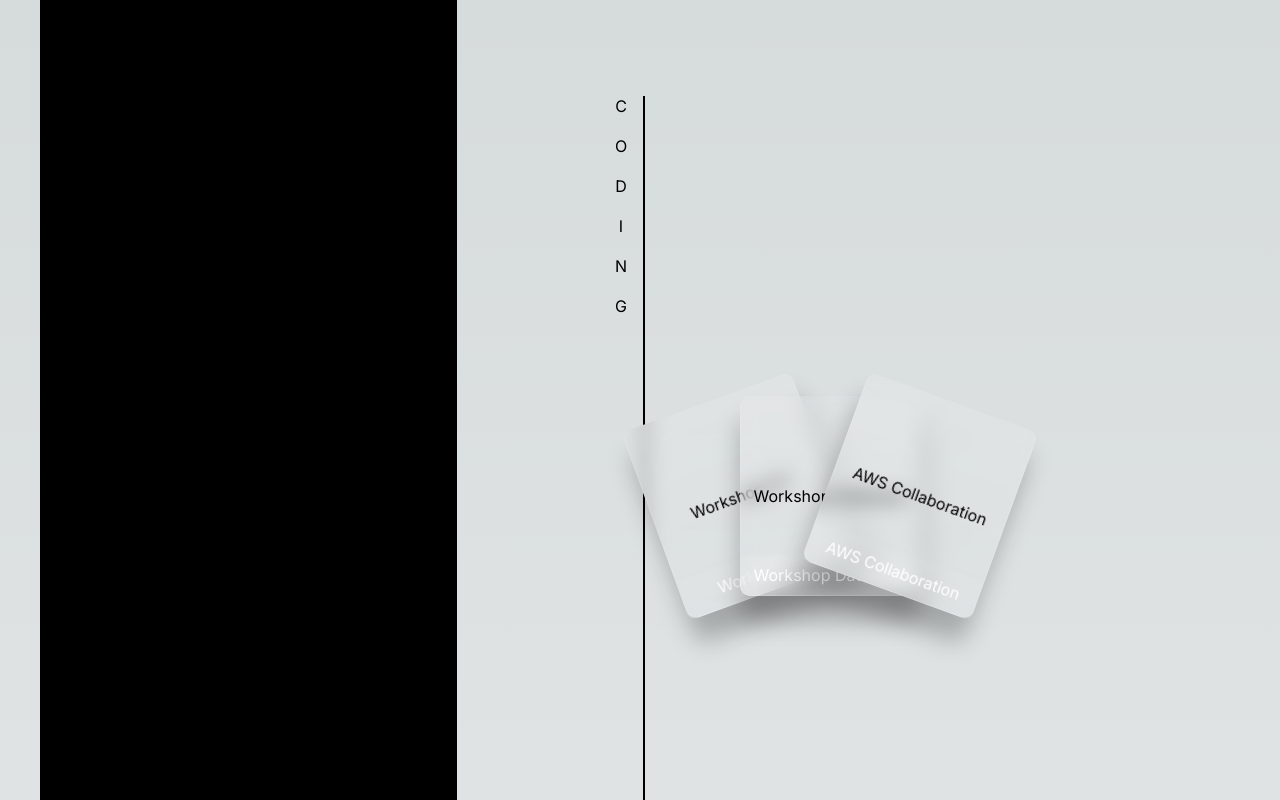
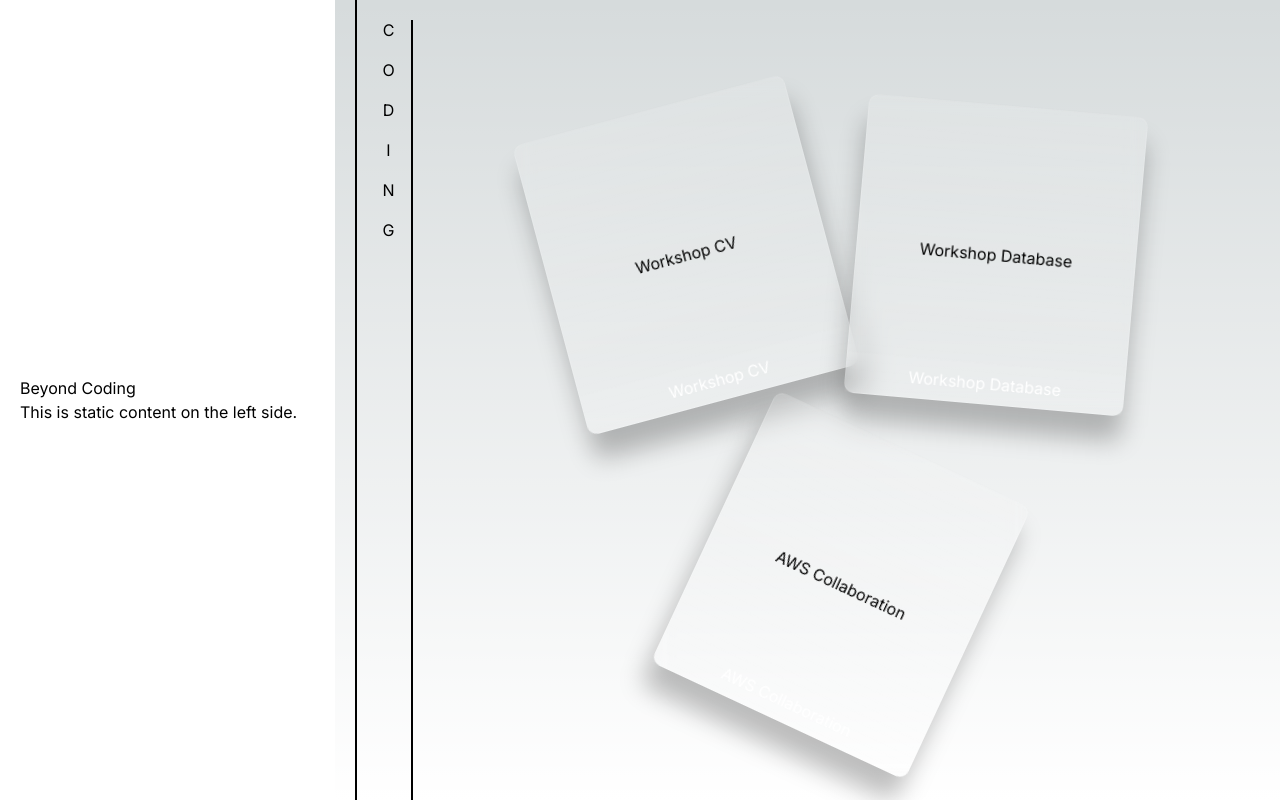
Before and after one commit to tangminhanh/three-next-js, a Next.js app in the folder next-threejs-typescript-example/: page /about-me/community in a window 1280 px wide. Shown: the top 800 px of the page. Built offline with nearby package versions, Linux system fonts and the light colour scheme.

Commit message:
no idea with community

```diff
--- a/next-threejs-typescript-example/src/app/SwipeContainers.tsx
+++ b/next-threejs-typescript-example/src/app/SwipeContainers.tsx
@@ -1,8 +1,8 @@
-import React, { useState, useRef } from 'react';
-import { useSwipeable } from 'react-swipeable';
-import Home from './/about-me/page';
-import Edu from './/about-me/edu/page'
-import Work from './/about-me/work/page'
+import React, { useRef } from 'react';
+import Home from './about-me/page';
+import Edu from './about-me/edu/page';
+import Work from './about-me/work/page';
+import Community from './about-me/community/page';
 
 const SwipeContainer = () => {
   const containerRef = useRef<HTMLDivElement>(null);
@@ -38,6 +38,9 @@
       <div className="slide" style={{ height: '100%' }}>
         <Work />
       </div>
+      <div className="slide" style={{ height: '100%' }}>
+        <Community />
+      </div>
     </div>
   );
 };
--- /dev/null
+++ b/next-threejs-typescript-example/src/app/about-me/community/Community.module.css
@@ -0,0 +1,6 @@
+.mainContainer {
+    display: flex;
+    flex-direction: row;
+    height: 100vh;
+    padding: 5px;
+}
--- a/next-threejs-typescript-example/src/app/about-me/community/page.tsx
+++ b/next-threejs-typescript-example/src/app/about-me/community/page.tsx
@@ -1,14 +1,12 @@
 'use client'
 import React from 'react'
-import Image from 'next/image'
-import {Bar} from '../../ui/bar'
 import BeyondCodingPage from '../../ui/BeyondCodingMilestone'
+import styles from './Community.module.css';
 
 export default function Community() {
-
-    return (
-        <main className="flex min-h-screen flex-col items-center justify-between p-24">
-        <BeyondCodingPage/>
-        </main>
-    )
+  return (
+    <main className={` flex min-h-screen flex-col items-center justify-between`}>
+      <BeyondCodingPage/>
+    </main>
+  )
 }
--- a/next-threejs-typescript-example/src/app/lib/data.ts
+++ b/next-threejs-typescript-example/src/app/lib/data.ts
@@ -61,14 +61,19 @@
   {
     title: 'C O D I N G',
     items: ['Workshop CV', 'Workshop Database', 'AWS Collaboration'],
+    img: ['hehe', 'hihi','hoho']
   },
   {
     title: 'C O M M U N I T Y',
     items: ['Maincom Community', 'GL Viet Camp', 'Programmer Chief Enitio Camp'],
+    img: ['hehe', 'hihi','hoho']
+
   },
   {
     title: 'C R E A T O R',
     items: ['Vlog', 'TikTok', 'Blog'],
+    img: ['hehe', 'hihi','hoho']
+
   },
   {
     title: 'C O N T I N U E  S T U D Y',
@@ -79,5 +84,7 @@
       'Machine Learning for Data Science Certification',
       'Web Development Certification',
     ],
+    img: ['hehe', 'hihi','hoho']
+
   },
 ];
--- a/next-threejs-typescript-example/src/app/lib/types.ts
+++ b/next-threejs-typescript-example/src/app/lib/types.ts
@@ -12,4 +12,5 @@
 export interface TimelineSection {
   title: string;
   items: string[];
+  img: string[];
 }
--- a/next-threejs-typescript-example/src/app/ui/BeyondCoding.module.css
+++ b/next-threejs-typescript-example/src/app/ui/BeyondCoding.module.css
@@ -1,33 +1,31 @@
+/* BeyondCoding.module.css */
 .container {
   display: flex;
+  overflow: hidden;
+  height: 100vh;
 }
 
 .staticContent {
   flex: 1;
-  padding-top: 30%;
-  margin-left:40px;
-  padding-right: 140px;
-  position: fixed;
-  top: 0;
-  left: 0;
-  height: 100%;
-  background-color: black;
-  /* Adjust as needed */
-  z-index: 1;
+  background-color: white;
+  display: flex;
+  flex-direction: column;
+  align-items: flex-start;
+  justify-content: center;
+  padding: 20px;
 }
 
 .divider {
   width: 2px;
   background-color: black;
-  margin-left: 250px;
-  /* Adjust as needed to make space for the static content */
+  margin-left: 20px;
+  /* Adjust as needed */
 }
 
 .timeline {
   flex: 3;
-  margin-left: 252px;
-  /* Adjust as needed to align with the divider */
   overflow-y: auto;
+  padding: 20px;
 }
 
 .timelineSection {
@@ -39,38 +37,42 @@
 .timelineTitle {
   writing-mode: vertical-rl;
   text-orientation: upright;
-  /* transform: rotate(180deg); */
   padding-right: 10px;
-  margin-right: 20px;
+  margin-right: 10px;
   border-right: 2px solid black;
   height: 100%;
 }
 
 .cardContainer {
   display: flex;
+  flex-wrap: wrap;
   justify-content: center;
-  align-items: center;
-  transition: 0.5s;
-  padding: 10px;
-  margin:20px;
+  gap: 20px;
+  transition: transform 0.5s ease;
+      /* Add transition for smooth animation */
+  /* Adjust as needed */
+}
+
+@media (min-width: 768px) {
+  .cardContainer {
+    gap: 30px;
+    /* Adjust gap for larger screens */
+  }
 }
 
 .glass {
   position: relative;
-  width: 180px;
-  height: 200px;
+  width: 280px;
+  height: 300px;
   background: linear-gradient(#fff2, transparent);
   border: 1px solid rgba(255, 255, 255, 0.1);
   box-shadow: 0 25px 25px rgba(0, 0, 0, 0.25);
   display: flex;
   justify-content: center;
   align-items: center;
-  transition: 0.5s;
+  transition: transform 0.5s ease;
   border-radius: 10px;
-  margin: 0 -45px;
   backdrop-filter: blur(10px);
-  transform: rotate(calc(var(--r) * 1deg));
-  /* Use the custom property for rotation */
 }
 
 .glassContent {
@@ -79,10 +81,9 @@
   align-items: center;
   height: 100%;
   width: 100%;
-  padding:10px;
 }
 
-.glass::before {
+.cardContainer .glass::before {
   content: attr(data-text);
   position: absolute;
   bottom: 0;
@@ -93,15 +94,19 @@
   justify-content: center;
   align-items: center;
   color: #fff;
-}
-
-.glass svg {
-  font-size: 2.5em;
-  fill: #fff;
+  transition: transform 0.5s ease;
+      /* Keep the transition for smooth animation */
 }
 
 .cardContainer:hover .glass {
   cursor: pointer;
-  transform: rotate(0deg);
-  margin: 10px;
+  transform: rotate(0deg) ;
+    /* Reset rotation on hover */}
+
+@media (max-width: 768px) {
+  .glass {
+    width: calc(100% - 20px);
+    /* Adjust width for smaller screens */
+    margin: 0 10px;
+  }
 }
--- a/next-threejs-typescript-example/src/app/ui/BeyondCodingMilestone.tsx
+++ b/next-threejs-typescript-example/src/app/ui/BeyondCodingMilestone.tsx
@@ -1,12 +1,13 @@
 // app/ui/BeyondCoding.tsx
 'use client'
+// app/ui/BeyondCoding.tsx
 import React from 'react';
 import styles from './BeyondCoding.module.css'; // Import your CSS for styling
 import { TimelineData } from '../lib/data'; // Assuming you have your data in a separate file
 
 const BeyondCodingPage: React.FC = () => {
   const calculateRotation = (index: number) => {
-    const baseRotation = 20; // Starting rotation for the middle card
+    const baseRotation = 25; // Starting rotation for the middle card
     const separationAngle = 20; // Angle separation between cards
     const middleIndex = Math.floor(TimelineData.length / 2);
 
@@ -27,13 +28,16 @@
   {TimelineData.map((section, index) => (
     <div key={index} className={styles.timelineSection}>
       <h2 className={styles.timelineTitle}>{section.title}</h2>
-            <div className={styles.cardContainer}>
+      <div className={`${styles.cardContainer}`}>
         {section.items.map((item, idx) => (
           <div
             key={idx}
-                  className={styles.glass}
-                  style={{ '--r': calculateRotation(idx) }}
-                  data-text={item} // Example of using item as data-text
+            className={`${styles.glass}`}
+            style={{
+              '--r': calculateRotation(idx),
+              transform: `rotate(${calculateRotation(idx)}deg)`
+            }}
+            data-text={item}
           >
             <div className={styles.glassContent}>
               <p>{item}</p>
```
Lines whose indentation alone changed are shown as unchanged.
